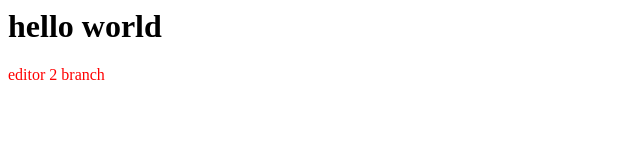
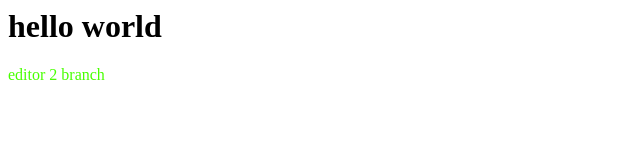
Before and after one commit to FidelSanchezGDLT/git-test, a plain HTML site: page index.html in a window 1280 px wide. Shown: the full height of the page, 0-640 px from the left. Drawn offline with Linux system fonts and the light colour scheme.

Commit message:
cabio color

```diff
--- a/index.html
+++ b/index.html
@@ -1,2 +1,2 @@
 <h1>hello world</h1>
-<p style="color: red;">editor 2 branch</p>
+<p style="color: rgb(72, 255, 0);">editor 2 branch</p>
```
